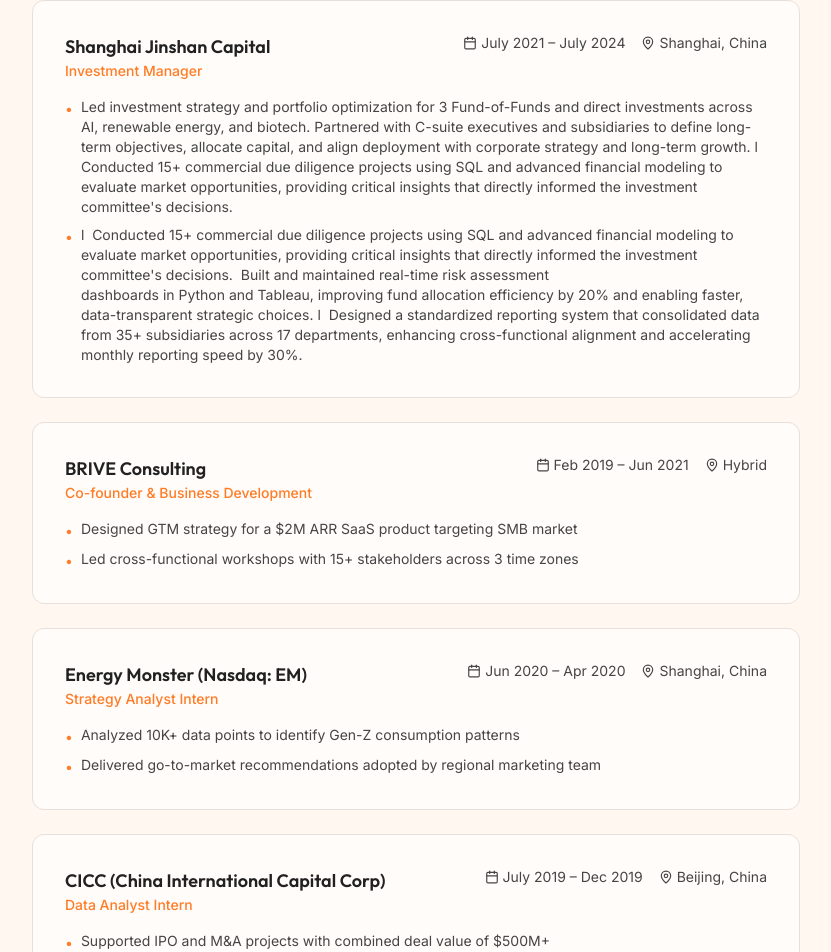
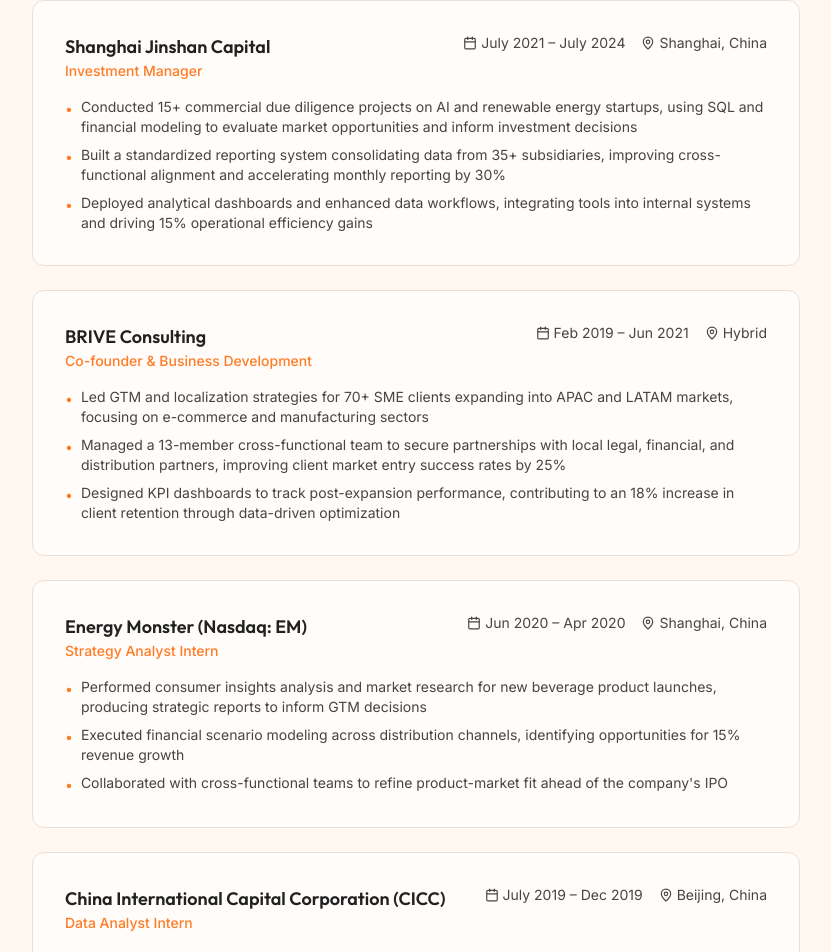
Before and after one commit to mae25-create/mae-s-portfolio, a React (Vite) app: page / in a window 1280 px wide. Shown: the part 4722-5674 px from the top of the page, without its empty margins (224-1055 px from the left). Built offline with nearby package versions, Linux system fonts and the light colour scheme; the HTML template or start-up script is replaced by a standard one; a web font is replaced by a local one.

Commit message:
Replaced Experience highlights
Co-authored-by: mae25-create <234307502+mae25-create@users.noreply.github.com>

```diff
--- a/src/components/Experience.tsx
+++ b/src/components/Experience.tsx
@@ -12,8 +12,9 @@ const Experience = () => {
       period: t("July 2021 – July 2024", "2021年7月 – 2024年7月"),
       location: t("Shanghai, China", "上海"),
       highlights: [
-        t("Led investment strategy and portfolio optimization for 3 Fund-of-Funds and direct investments across AI, renewable energy, and biotech. Partnered with C-suite executives and subsidiaries to define long-term objectives, allocate capital, and align deployment with corporate strategy and long-term growth.\nl \nConducted 15+ commercial due diligence projects using SQL and advanced financial modeling to evaluate market opportunities, providing critical insights that directly informed the investment committee's decisions.\n\n\n\n\n\n\n\n\n\n\n\n\n\n\n", "领导了3支母基金及AI、新能源、生物技术领域直投项目的投资策略和投后管理。与高管及子公司合作确定长期目标、分配资本，并使投资布局与公司战略及长期增长保持一致。"),
-        t("\n\nl  Conducted 15+ commercial due diligence projects using SQL and advanced financial modeling to evaluate market opportunities, providing critical insights that directly informed the investment committee's decisions.\n\n Built and maintained real-time risk assessment dashboards in Python and Tableau, improving fund allocation efficiency by 20% and enabling faster, data-transparent strategic choices.\n\nl  Designed a standardized reporting system that consolidated data from 35+ subsidiaries across 17 departments, enhancing cross-functional alignment and accelerating monthly reporting speed by 30%.", "为AI和消费科技领域的A/B轮投资进行尽职调查"),
+        t("Conducted 15+ commercial due diligence projects on AI and renewable energy startups, using SQL and financial modeling to evaluate market opportunities and inform investment decisions", "对AI和新能源初创企业进行了15+商业尽职调查项目，使用SQL和财务建模评估市场机会并为投资决策提供信息"),
+        t("Built a standardized reporting system consolidating data from 35+ subsidiaries, improving cross-functional alignment and accelerating monthly reporting by 30%", "构建了一个标准化报告系统，整合35+子公司数据，改善跨职能协作并将月度报告速度提升30%"),
+        t("Deployed analytical dashboards and enhanced data workflows, integrating tools into internal systems and driving 15% operational efficiency gains", "部署分析仪表板并优化数据工作流，将工具集成到内部系统中，推动运营效率提升15%"),
       ],
     },
     {
@@ -22,8 +23,9 @@ const Experience = () => {
       period: t("Feb 2019 – Jun 2021", "2019年2月 – 2021年6月"),
       location: t("Hybrid", "远程/混合"),
       highlights: [
-        t("Designed GTM strategy for a $2M ARR SaaS product targeting SMB market", "为一款年收入200万美元的SaaS产品设计进入中小企业市场的策略"),
-        t("Led cross-functional workshops with 15+ stakeholders across 3 time zones", "领导跨3个时区、15+利益相关者的跨职能研讨会"),
+        t("Led GTM and localization strategies for 70+ SME clients expanding into APAC and LATAM markets, focusing on e-commerce and manufacturing sectors", "为70+中小企业客户制定进入亚太和拉美市场的GTM和本地化策略，专注于电商和制造业"),
+        t("Managed a 13-member cross-functional team to secure partnerships with local legal, financial, and distribution partners, improving client market entry success rates by 25%", "管理13人跨职能团队，与当地法律、财务和分销合作伙伴建立合作关系，将客户市场进入成功率提升25%"),
+        t("Designed KPI dashboards to track post-expansion performance, contributing to an 18% increase in client retention through data-driven optimization", "设计KPI仪表板追踪扩展后的业绩表现，通过数据驱动优化将客户留存率提升18%"),
       ],
     },
     {
@@ -32,18 +34,20 @@ const Experience = () => {
       period: t("Jun 2020 – Apr 2020", "2020年6月 – 2020年4月"),
       location: t("Shanghai, China", "上海"),
       highlights: [
-        t("Analyzed 10K+ data points to identify Gen-Z consumption patterns", "分析10,000+数据点识别Z世代消费趋势"),
-        t("Delivered go-to-market recommendations adopted by regional marketing team", "提交的市场策略建议被区域营销团队采纳"),
+        t("Performed consumer insights analysis and market research for new beverage product launches, producing strategic reports to inform GTM decisions", "进行消费者洞察分析和市场研究，为新饮品产品发布制定战略报告以指导GTM决策"),
+        t("Executed financial scenario modeling across distribution channels, identifying opportunities for 15% revenue growth", "对各分销渠道进行财务情景建模，发现15%收入增长机会"),
+        t("Collaborated with cross-functional teams to refine product-market fit ahead of the company's IPO", "与跨职能团队合作，在公司IPO前优化产品市场契合度"),
       ],
     },
     {
-      company: t("CICC (China International Capital Corp)", "中金公司"),
+      company: t("China International Capital Corporation (CICC)", "中金公司"),
       role: t("Data Analyst Intern", "数据分析实习生"),
       period: t("July 2019 – Dec 2019", "2019年7月 – 2019年12月"),
       location: t("Beijing, China", "北京"),
       highlights: [
-        t("Supported IPO and M&A projects with combined deal value of $500M+", "参与总交易金额超5亿美元的IPO及并购项目"),
-        t("Built financial models and industry reports for TMT sector deals", "为TMT行业交易构建财务模型和行业研究报告"),
+        t("Developed 18+ interactive Tableau dashboards for HR analytics and knowledge management, providing synthesized insights for executive decision-making", "开发18+交互式Tableau仪表板用于HR分析和知识管理，为高管决策提供综合洞察"),
+        t("Automated reporting workflows with SQL and Excel macros, reducing manual reporting time by 50%", "使用SQL和Excel宏自动化报告流程，将手动报告时间减少50%"),
+        t("Built and maintained a 50,000-entry alumni database, improving engagement tracking accuracy by 40%", "构建并维护50,000条记录的校友数据库，将参与度追踪准确率提升40%"),
       ],
     },
   ];
```
